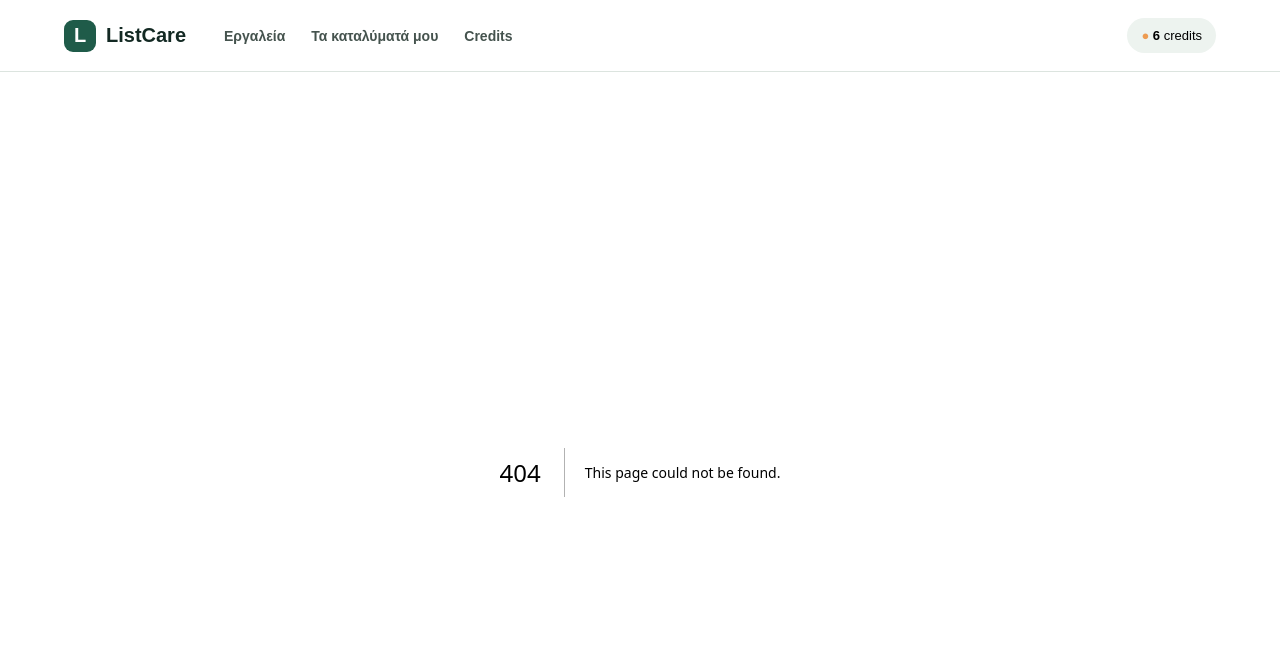
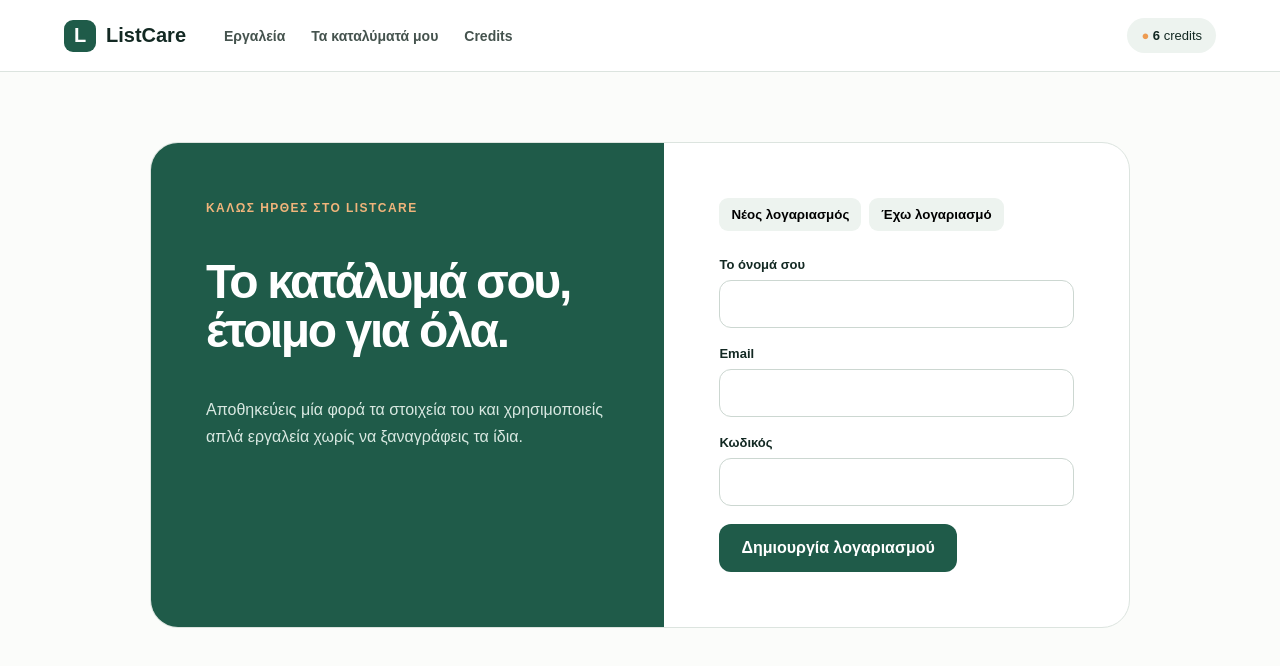
Before and after one commit to listcare/listcare-platform, a Next.js app: page /login in a window 1280 px wide. Before the commit this address had no page. Shown: the top 666 px of the page. Built offline with nearby package versions, Linux system fonts and the light colour scheme.

Commit message:
Create page.tsx

```diff
--- /dev/null
+++ b/app/login/page.tsx
@@ -0,0 +1,49 @@
+"use client";
+
+import { FormEvent, useState } from "react";
+import { useRouter } from "next/navigation";
+import { browserDb } from "@/lib/supabase";
+
+export default function LoginPage() {
+  const [mode, setMode] = useState<"login" | "register">("register");
+  const [email, setEmail] = useState("");
+  const [password, setPassword] = useState("");
+  const [name, setName] = useState("");
+  const [message, setMessage] = useState("");
+  const [loading, setLoading] = useState(false);
+  const router = useRouter();
+
+  async function submit(e: FormEvent) {
+    e.preventDefault(); setLoading(true); setMessage("");
+    const db = browserDb();
+    if (mode === "register") {
+      const { error } = await db.auth.signUp({ email, password, options: { data: { full_name: name } } });
+      if (error) setMessage(error.message);
+      else { setMessage("Ο λογαριασμός δημιουργήθηκε. Έλεγξε το email σου αν ζητηθεί επιβεβαίωση."); router.push("/onboarding"); }
+    } else {
+      const { error } = await db.auth.signInWithPassword({ email, password });
+      if (error) setMessage("Δεν ήταν σωστό το email ή ο κωδικός.");
+      else router.push("/dashboard");
+    }
+    setLoading(false);
+  }
+
+  return <div className="auth-shell">
+    <section className="auth-copy">
+      <p className="eyebrow" style={{color:"#f0b47b"}}>Καλώς ήρθες στο ListCare</p>
+      <h1>Το κατάλυμά σου, έτοιμο για όλα.</h1>
+      <p>Αποθηκεύεις μία φορά τα στοιχεία του και χρησιμοποιείς απλά εργαλεία χωρίς να ξαναγράφεις τα ίδια.</p>
+    </section>
+    <form className="auth-form" onSubmit={submit}>
+      <div className="auth-tabs">
+        <button type="button" onClick={()=>setMode("register")}>Νέος λογαριασμός</button>
+        <button type="button" onClick={()=>setMode("login")}>Έχω λογαριασμό</button>
+      </div>
+      {mode === "register" && <div className="field"><label>Το όνομά σου</label><input value={name} onChange={e=>setName(e.target.value)} required /></div>}
+      <div className="field"><label>Email</label><input type="email" value={email} onChange={e=>setEmail(e.target.value)} required /></div>
+      <div className="field"><label>Κωδικός</label><input type="password" minLength={8} value={password} onChange={e=>setPassword(e.target.value)} required /></div>
+      <button className="button" disabled={loading}>{loading ? "Μισό λεπτό…" : mode === "register" ? "Δημιουργία λογαριασμού" : "Σύνδεση"}</button>
+      {message && <p className="notice">{message}</p>}
+    </form>
+  </div>;
+}
```
